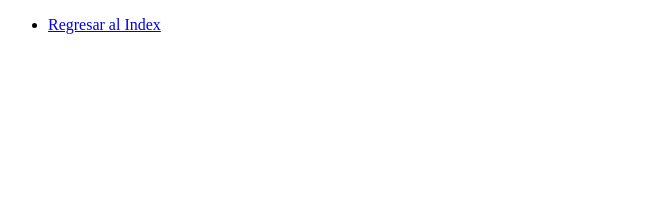
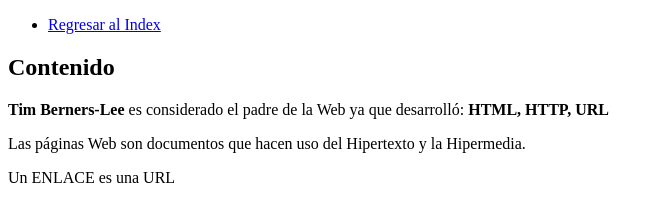
Before and after one commit to oscarleonapp/FrontEnd-Course, a plain HTML site: page Google_Activate/Moduludo01/presentacion.html in a window 1280 px wide. Shown: the whole page, without its empty margins (0-664 px from the left). Drawn offline with Linux system fonts and the light colour scheme.

Commit message:
presentación

```diff
--- a/Google_Activate/Moduludo01/presentacion.html
+++ b/Google_Activate/Moduludo01/presentacion.html
@@ -13,7 +13,19 @@
         </ul>
     </nav>
     <main>
-
+        <section>
+            <h2>Contenido</h2>
+            <p>
+                <b>Tim Berners-Lee</b> es considerado el padre de la Web ya que desarrolló:
+                <b>HTML, HTTP, URL</b>
+            </p>
+            <p>
+                Las páginas Web son documentos que hacen uso del Hipertexto y la Hipermedia.
+            </p>
+            <p>
+                Un ENLACE es una URL
+            </p>
+        </section>
     </main>
 </body>
 </html>
```
